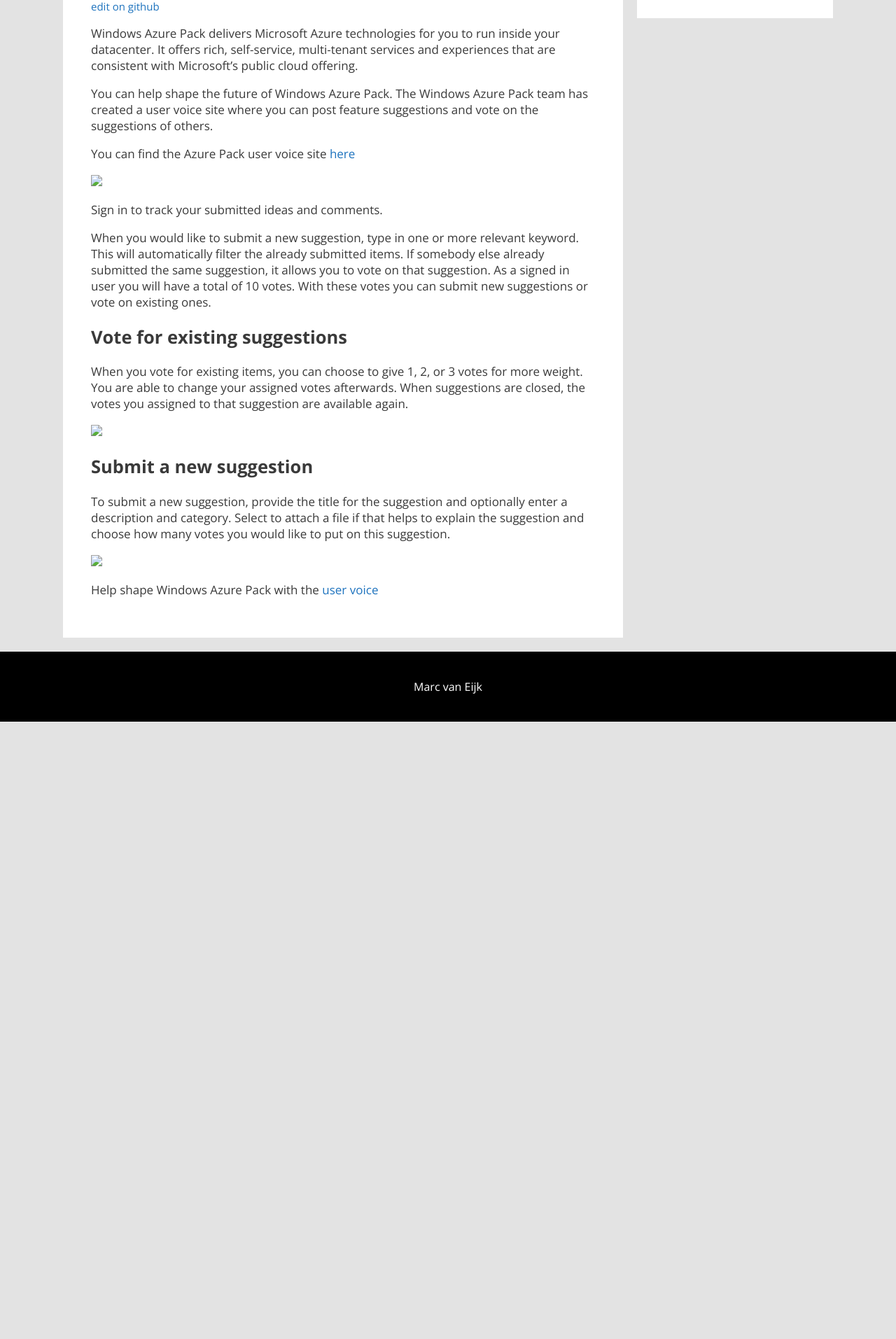
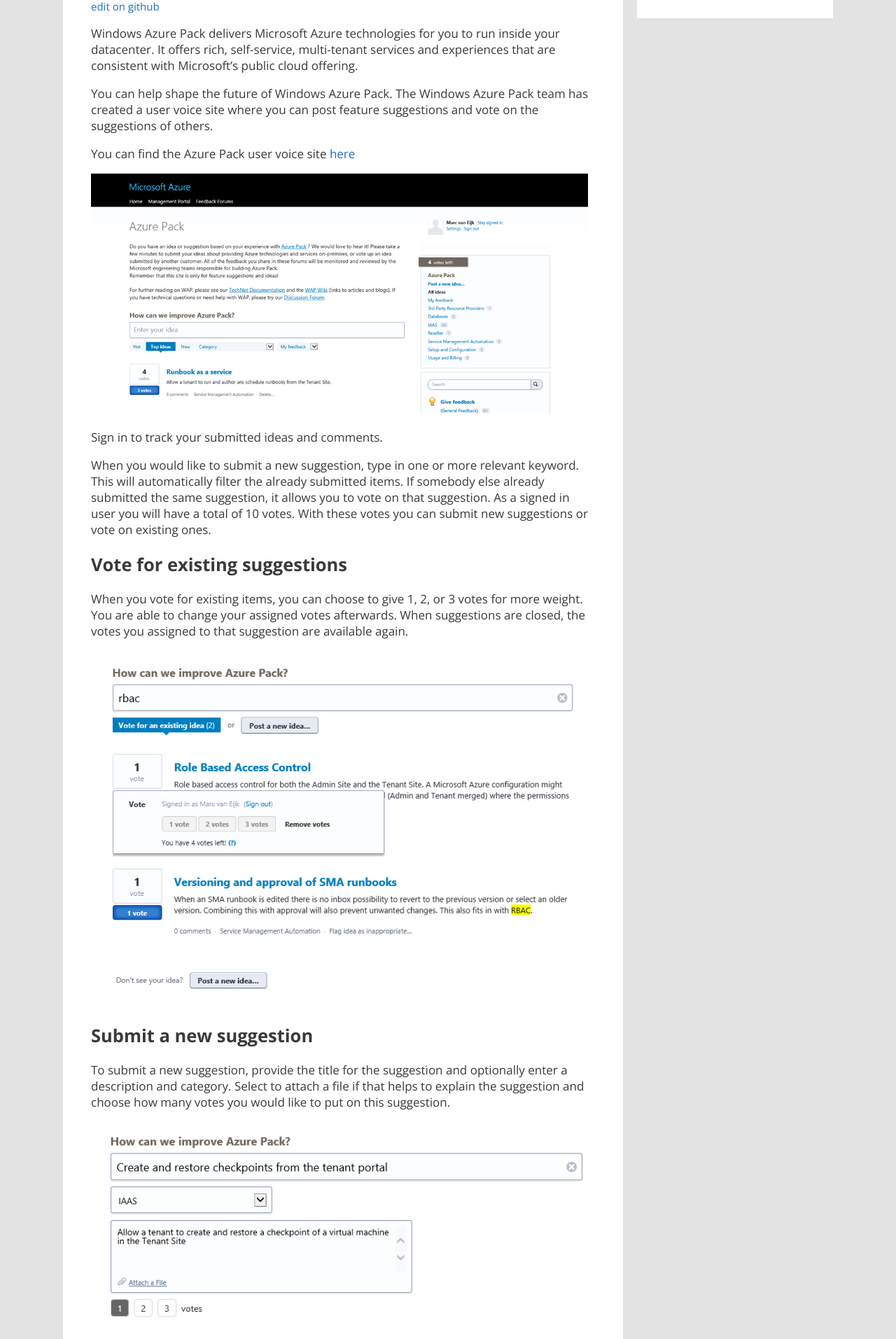
Before and after one commit to marcvaneijk/marcvaneijk.old, a Jekyll site: the page built from _posts/2014-06-16-helpshapefuture.md, in a window 1280 px wide. Shown: the part 364-2277 px from the top of the page at 70% size. Built offline with Jekyll 4.4.1, drawn with Linux system fonts in a browser that asks for light colours; nearby versions of some CDN libraries; before the commit the page ends 1395 px from its top, so only the background shows below that.

Commit message:
Update 2014-06-16-helpshapefuture.md

```diff
--- a/_posts/2014-06-16-helpshapefuture.md
+++ b/_posts/2014-06-16-helpshapefuture.md
@@ -11,7 +11,7 @@ You can help shape the future of Windows Azure Pack. The Windows Azure Pack team
 
 You can find the Azure Pack user voice site [here](http://feedback.azure.com/forums/255259-azure-pack)
 
-<img src="/images/2016-02-17/01-General.png" width="710">
+<img src="/images/2014-06-16/01-General.png" width="710">
 
 Sign in to track your submitted ideas and comments.
 
@@ -21,12 +21,12 @@ When you would like to submit a new suggestion, type in one or more relevant key
 
 When you vote for existing items, you can choose to give 1, 2, or 3 votes for more weight. You are able to change your assigned votes afterwards. When suggestions are closed, the votes you assigned to that suggestion are available again.
 
-<img src="/images/2016-02-17/02-Vote-for-exisiting-idea.png" width="720">
+<img src="/images/2014-06-16/02-Vote-for-exisiting-idea.png" width="720">
 
 ## Submit a new suggestion
 
 To submit a new suggestion, provide the title for the suggestion and optionally enter a description and category. Select to attach a file if that helps to explain the suggestion and choose how many votes you would like to put on this suggestion.
 
-<img src="/images/2016-02-17/03-Post-new-idea.png" width="730">
+<img src="/images/2014-06-16/03-Post-new-idea.png" width="730">
 
 Help shape Windows Azure Pack with the [user voice](http://feedback.azure.com/forums/255259-azure-pack)
```
